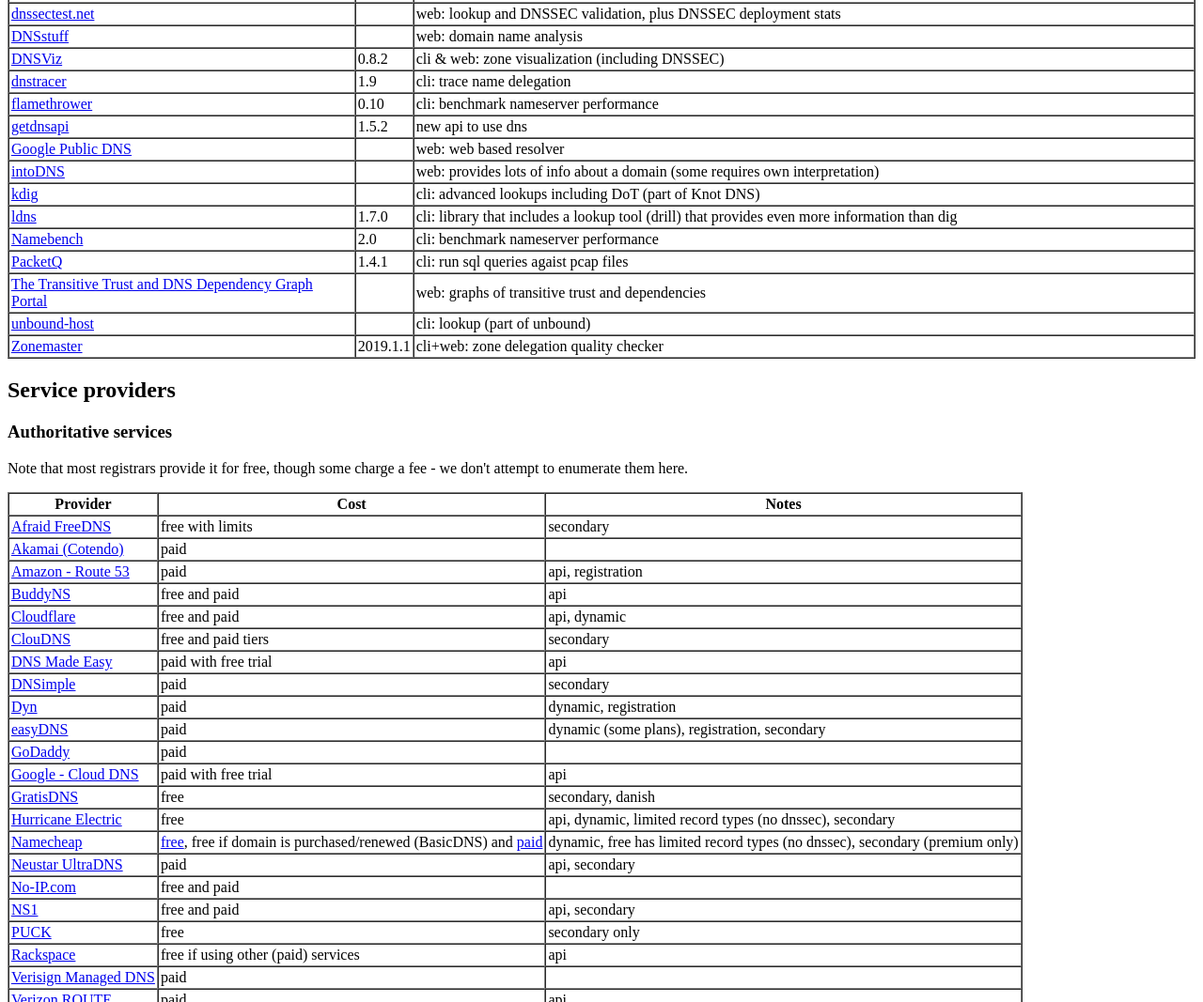
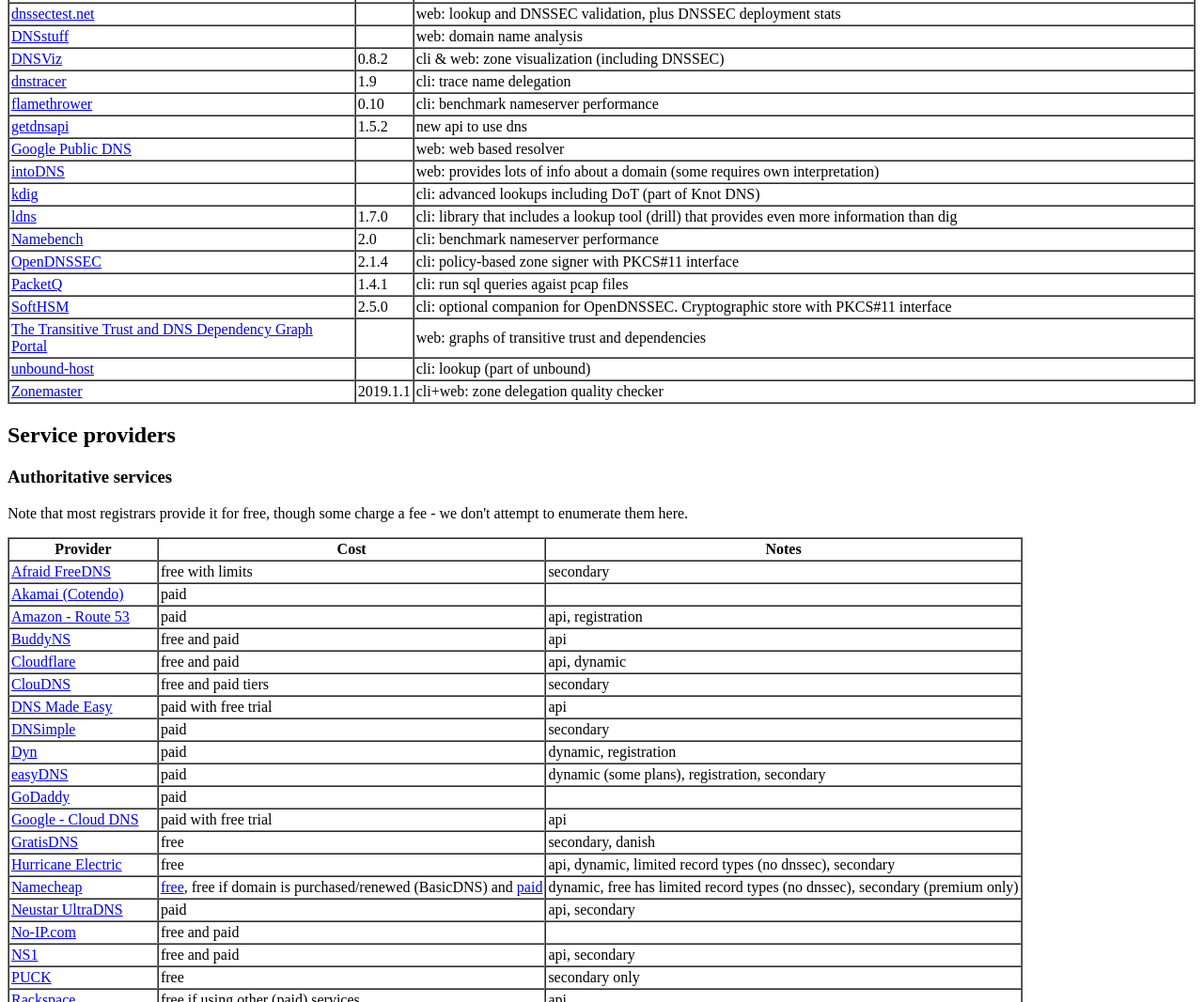
Before and after one commit to dns-channel/dns-channel.github.io, a plain HTML site: page index.html in a window 1280 px wide. Shown: the part 1686-2753 px from the top of the page at 94% size. Drawn offline with Linux system fonts and the light colour scheme.

Commit message:
Added OpenDNSSEC project: OpenDNSSEC 2.1.4 + SoftHSM 2.5.0 (#57)

```diff
--- a/index.html
+++ b/index.html
@@ -108,7 +108,9 @@ for anyone interested, especially those running validating resolvers.</p>
 <tr><td><a target="_blank" href="https://www.knot-dns.cz/">kdig</a></td><td></td><td>cli: advanced lookups including DoT (part of Knot DNS)</td></tr>
 <tr><td><a target="_blank" href="https://www.nlnetlabs.nl/projects/ldns/">ldns</a></td><td>1.7.0</td><td>cli: library that includes a lookup tool (drill) that provides even more information than dig</td></tr>
 <tr><td><a target="_blank" href="https://github.com/google/namebench">Namebench</a></td><td>2.0</td><td>cli: benchmark nameserver performance</td></tr>
+<tr><td><a target="_blank" href="https://www.opendnssec.org/">OpenDNSSEC</a></td><td>2.1.4</td><td>cli: policy-based zone signer with PKCS#11 interface</td></tr>
 <tr><td><a target="_blank" href="https://www.dns-oarc.net/tools/packetq">PacketQ</a></td><td>1.4.1</td><td>cli: run sql queries agaist pcap files</td></tr>
+<tr><td><a target="_blank" href="https://www.opendnssec.org/softhsm/">SoftHSM</a></td><td>2.5.0</td><td>cli: optional companion for OpenDNSSEC. Cryptographic store with PKCS#11 interface</td></tr>
 <tr><td><a target="_blank" href="https://trans-trust.verisignlabs.com/">The Transitive Trust and DNS Dependency Graph Portal</a></td><td></td><td>web: graphs of transitive trust and dependencies</td></tr>
 <tr><td><a target="_blank" href="http://unbound.net/">unbound-host</a></td><td></td><td>cli: lookup (part of unbound)</td></tr>
 <tr><td><a target="_blank" href="http://zonemaster.fr/">Zonemaster</a></td><td>2019.1.1</td><td>cli+web: zone delegation quality checker</td></tr>
```
